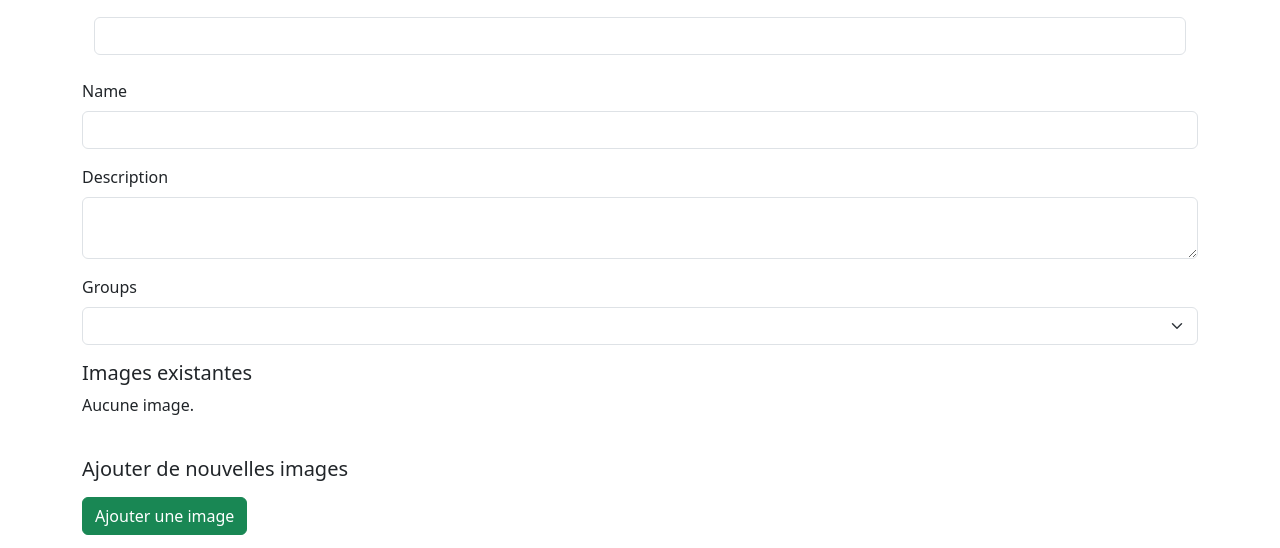
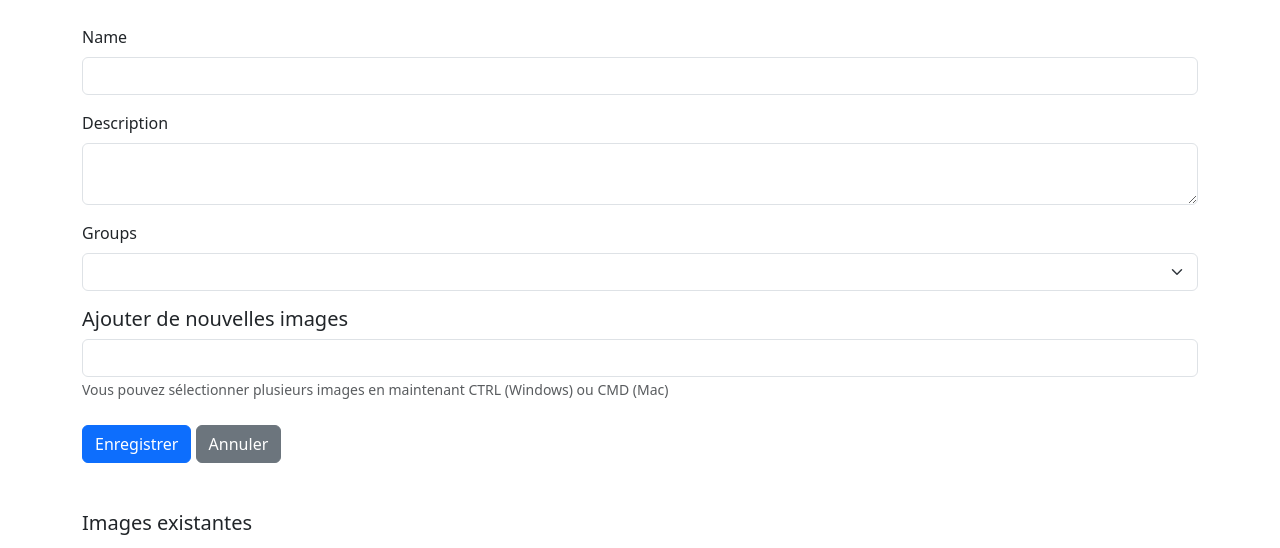
Before and after one commit to Mike031289/snowtricks, a Symfony app: template templates/trick/edit.html.twig in a window 1280 px wide. Shown: the part 780-1328 px from the top of the page. Run offline with Twig, Linux system fonts and the light colour scheme; the template is opened without the code that fills it, so the values that code supplies are empty; form fields are guessed from the names that the template uses; style sheets or scripts are compiled from the project's sources; some libraries are stand-ins or nearby versions.

Commit message:
Feat/image management (#32)
* feat(image-management): make imageController and config rootes

* feat(image-management): update and add additionnale images for a trick (Trick GALLERY)

* feat(image-management) : Delete image from Trick Gallery. in ImageController

* feat(image-management): add, delete, and update trick images

```diff
--- a/templates/trick/edit.html.twig
+++ b/templates/trick/edit.html.twig
@@ -25,13 +25,16 @@
             <img src="{{ asset('uploads/images/' ~ trick.mainImage) }}" class="img-fluid rounded shadow" style="max-height:500px ; object-fit:cover; width:100%;">
                 {# Optional edit icon (UX) #}
                 <span class="position-absolute top-0 end-0 m-1 badge bg-light text-dark">
-                    <i class="bi bi-pencil"></i>
+                    <i class="bi bi-pencil d-flex">
+                        {{ form_widget(form.mainImage, {'attr': {'class': 'form-control' }}
+                        ) }}
+                        <span class="m-2"></span>
+                    </i>
                 </span>
             </div>
             <p class="text-muted me-3">
                 Télécharger une nouvelle image principale écrasera l'actuelle. L'image doit être au format JPG ou PNG et ne pas dépasser 2MB.
             </p>
-            {{ form_widget(form.mainImage) }}
         </div>
         {# ===================== BASIC FIELDS ===================== #}
         <div class="mb-3 mt-4">
@@ -49,40 +52,70 @@
             {{ form_widget(form.groups, {'attr': {'class': 'form-select' }}
             ) }}
         </div>
+        {# ===================== ADD NEW IMAGES ===================== #}
+        <h5>
+            Ajouter de nouvelles images
+        </h5>
+        <div id="images-collection">
+            {{ form_widget(form.images, {'attr': {'multiple': 'multiple', 'class': 'form-control' }}
+            ) }}
+            <small class="text-muted">
+                Vous pouvez sélectionner plusieurs images en maintenant CTRL (Windows) ou CMD (Mac)
+            </small>
+        </div>
+        {# ===================== ACTIONS ===================== #}
+        <div class="mt-4">
+            <button type="submit" class="btn btn-primary">
+                <i class="bi bi-save"></i>
+                Enregistrer
+            </button>
+            <a href="{{ path('app_home') }}" class="btn btn-secondary">
+                <i class="bi bi-x"></i>
+                Annuler
+            </a>
+        </div>
+        {{ form_end(form) }}
         <div class="mb-4">
             {# ===================== EXISTING IMAGES ===================== #}
-            <h5>
+            <h5 class="mt-5 mb-3">
                 Images existantes
             </h5>
             <div class="row mb-4">
+                <div class="col-md-3 mb-3">
+                    {#  Main Image by default #}
+                    <img src="{{ asset('uploads/images/' ~ trick.mainImage) }}" class="img-fluid rounded shadow-sm" style="height:150px; object-fit:cover;" alt="{{ trick.mainImage }}">
+                        <p class="small text-muted">
+                            Image principale par défaut:
+                            {{ trick.mainImage }}
+                        </p>
+                    </div>
                     {% for image in trick.images %}
-                    <div class="col-md-3 mb-3 position-relative">
-                        <img src="{{ asset('uploads/images/' ~ image.url) }}" class="img-fluid rounded shadow-sm" style="height:150px; object-fit:cover;"></div>
+                        <div class="col-md-3 mb-3">
+                            <div class="position-relative">
+                                {# image #}
+                                <img src="{{ asset('uploads/images/' ~ image.url) }}" class="img-fluid rounded shadow-sm" style="height:150px; object-fit:cover;" alt="{{ image.alt }}">
+                                    <p class="small text-muted">
+                                        Nom de l'image :
+                                        {{ trick.mainImage }}
+                                    </p>
+                                    {# DELETE BUTTON (top right overlay) #}
+                                    <form method="post" action="{{ path('app_image_delete', {id: image.id}) }}" class="position-absolute top-0 end-0 m-1" onsubmit="return confirm('Supprimer cette image ?');">
+                                        <input type="hidden" name="_token" value="{{ csrf_token('delete_image_' ~ image.id) }}">
+                                            {% if image.url != trick.mainImage %}
+                                                <button class="btn btn-danger btn-sm rounded-circle shadow" style="width:30px; height:30px; display:flex; align-items:center; justify-content:center;">
+                                                    <i class="bi bi-trash">
+                                                        X
+                                                    </i>
+                                                </button>
+                                            {% endif %}
+                                        </form>
+                                    </div>
+                                </div>
                             {% else %}
                                 <p>
                                     Aucune image.
                                 </p>
                             {% endfor %}
                         </div>
-                {# ===================== ADD NEW IMAGES ===================== #}
-                <h5>
-                    Ajouter de nouvelles images
-                </h5>
-                <button type="button" class="btn btn-success mt-2" id="add-image">
-                    <i class="bi bi-plus"></i>
-                    Ajouter une image
-                </button>
-                {# ===================== ACTIONS ===================== #}
-                <div class="mt-4">
-                    <button class="btn btn-primary">
-                        <i class="bi bi-save"></i>
-                        Enregistrer
-                    </button>
-                    <a href="{{ path('app_trick_show', {slug: trick.slug}) }}" class="btn btn-secondary">
-                        <i class="bi bi-x"></i>
-                        Annuler
-                    </a>
-                </div>
-                {{ form_end(form) }}
                     </div>
                 {% endblock %}
```
Also changed, not shown: src/Controller/ImageController.php (added, +39 -0 lines), src/Controller/TrickController.php (+31 -2 lines), src/Form/TrickType.php (+7 -0 lines), templates/image/index.html.twig (added, +20 -0 lines), templates/trick/_form.html.twig (+5 -2 lines), templates/trick/show.html.twig (+8 -3 lines). Lines whose indentation alone changed are shown as unchanged.
